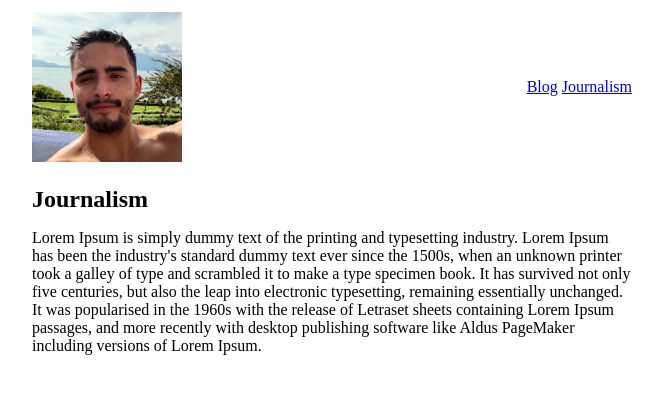
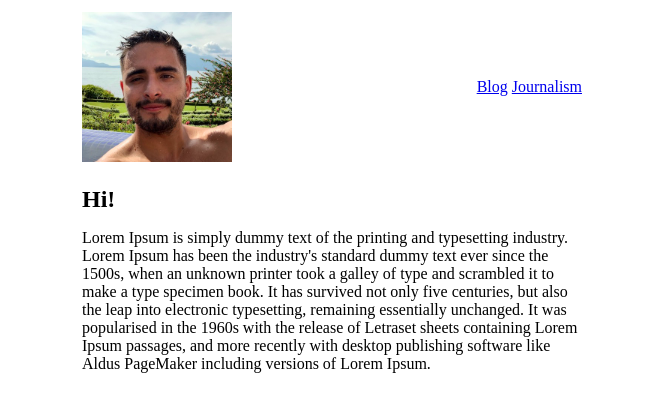
Before and after one commit to Diego-Romero/blog, a Gatsby site: page /journalism in a window 1280 px wide. Shown: the whole page, without its empty margins (308-971 px from the left). Built offline with nearby package versions, Linux system fonts and the light colour scheme; Gatsby itself is replaced by a stand-in of ours.

Commit message:
Added site metadata to layout and made the whole site be in TS

```diff
--- a/gatsby-config.js
+++ b/gatsby-config.js
@@ -1,6 +1,11 @@
 module.exports = {
   siteMetadata: {
     title: "Diego Romero",
+    siteUrl: "https://diegogo.netlify.app",
   },
-  plugins: ["gatsby-plugin-gatsby-cloud", "@chakra-ui/gatsby-plugin"],
+  plugins: [
+    "gatsby-plugin-gatsby-cloud",
+    "@chakra-ui/gatsby-plugin",
+    "gatsby-plugin-react-helmet",
+  ],
 };
--- a/src/components/Layout.tsx
+++ b/src/components/Layout.tsx
@@ -1,5 +1,7 @@
-import { Box, Flex, Heading, Image } from "@chakra-ui/react";
+import { Box, Flex, Heading } from "@chakra-ui/react";
+import { graphql, useStaticQuery } from "gatsby";
 import React from "react";
+import { Helmet } from "react-helmet";
 import Navbar from "./Navbar";
 
 interface Props {
@@ -7,9 +9,34 @@ interface Props {
 }
 
 const Layout: React.FC<Props> = (props) => {
+  const data = useStaticQuery(
+    graphql`
+      query {
+        site {
+          siteMetadata {
+            title,
+            siteUrl
+          }
+        }
+      }
+    `
+  )
+  console.log(data)
   return (
-    <Flex w="100%" justify="center" flexDir="column" alignItems="center">
-      <Box maxW="600px">
+    <Box>
+      <Helmet>
+        <meta charSet="utf-8" />
+        <title>{data.site.siteMetadata.title}</title>
+        <link rel="canonical" href={data.site.siteMetadata.siteUrl} />
+      </Helmet>
+      <Flex
+        w="100%"
+        justify="center"
+        flexDir="column"
+        alignItems="center"
+        p={[4, 4, 0]}
+      >
+        <Box maxW="500">
           <Navbar />
           <Box>
             {props.title ? <Heading mb={4}>{props.title}</Heading> : null}
@@ -17,6 +44,7 @@ const Layout: React.FC<Props> = (props) => {
           </Box>
         </Box>
       </Flex>
+    </Box>
   );
 };
 
--- a/src/components/Navbar.jsx
+++ b/src/components/Navbar.tsx
@@ -12,7 +12,6 @@ export default function Navbar() {
         boxSize="150"
         src={profilePicture}
         alt="My photo"
-        mr="4"
         cursor="pointer"
         onClick={() => navigate("/")}
       />
--- a/src/pages/journalism.tsx
+++ b/src/pages/journalism.tsx
@@ -4,7 +4,7 @@ import { Text } from "@chakra-ui/react";
 
 const JournalismPage = () => {
   return (
-    <Layout title={"Journalism"}>
+    <Layout title={"Hi!"}>
       <Text>
         Lorem Ipsum is simply dummy text of the printing and typesetting
         industry. Lorem Ipsum has been the industry's standard dummy text ever
```
Also changed, not shown: package.json (+6 -1 lines), src/pages/index.tsx (renamed from src/pages/index.jsx, +5 -5 lines), src/images/favicon-16x16.png (added), src/images/favicon.ico (added), src/images/icon.png, src/pages/about.tsx (renamed from src/pages/about.jsx), src/pages/blog.tsx (renamed from src/pages/blog.jsx), 1 other file. Lines whose indentation alone changed are shown as unchanged.
